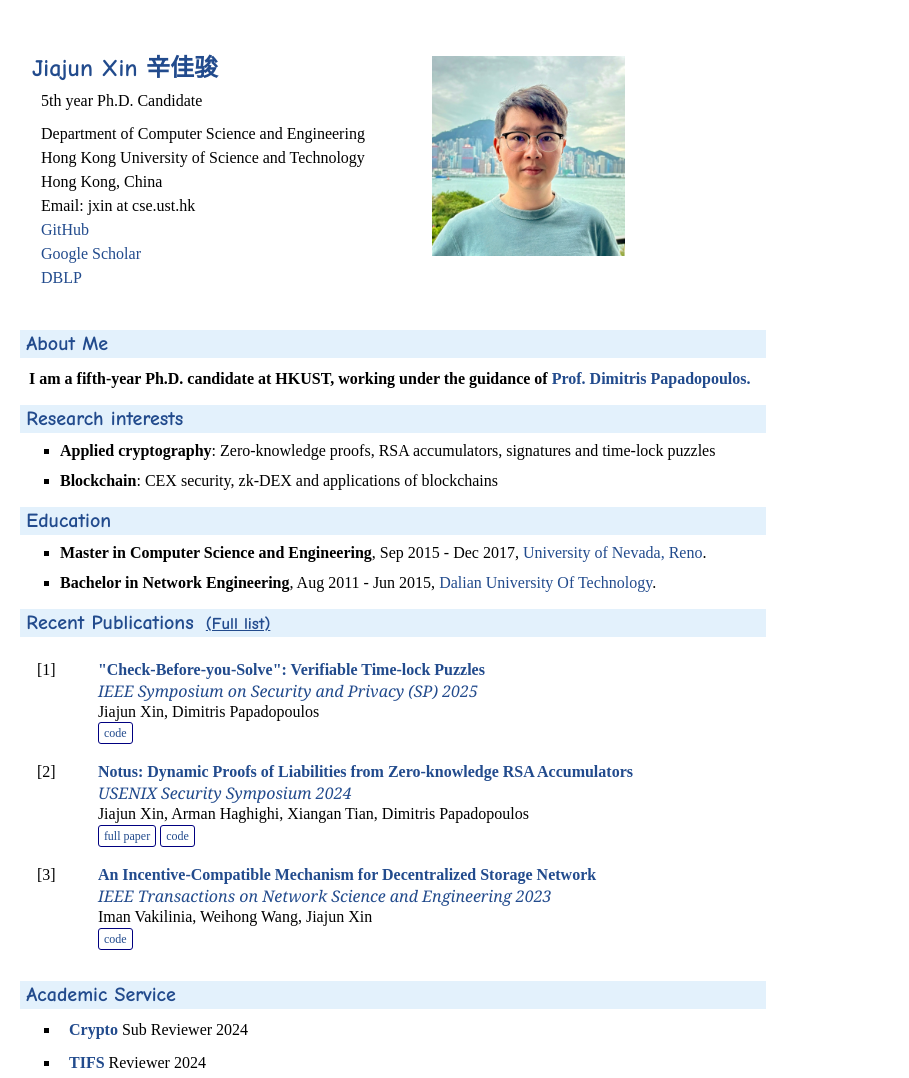
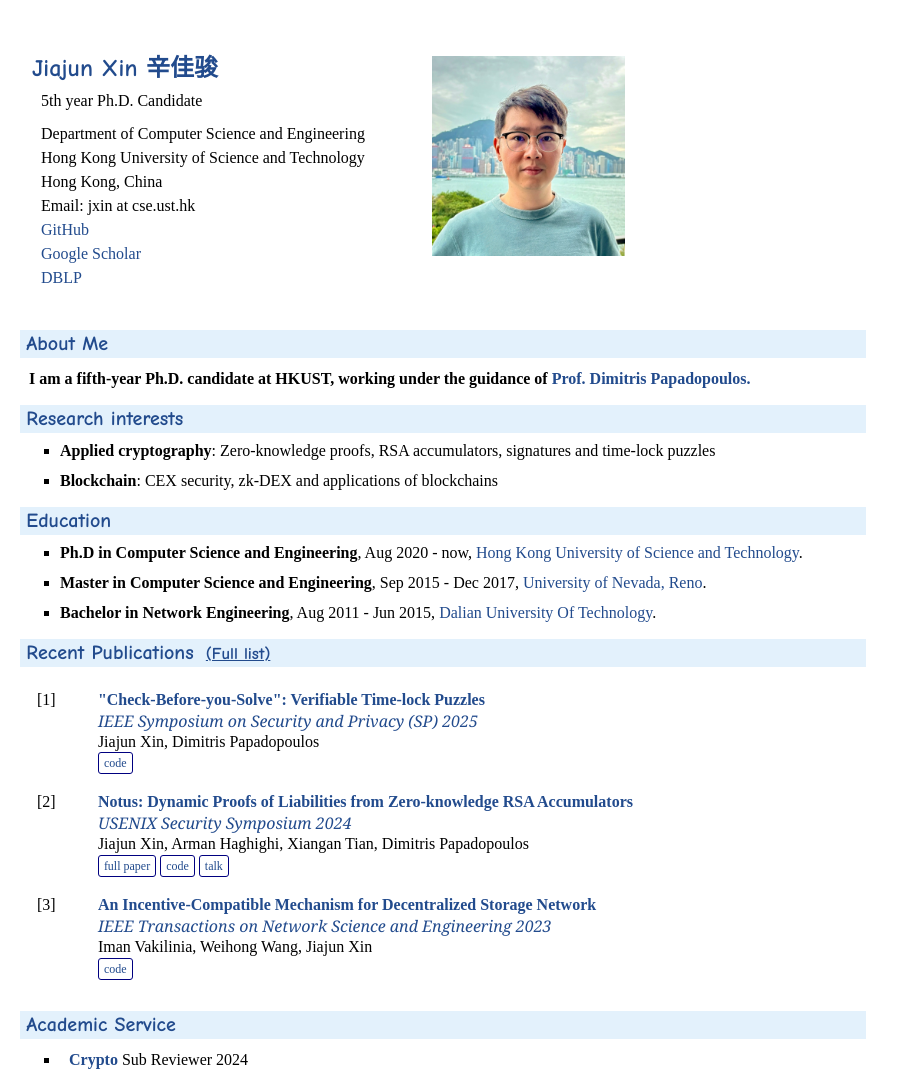
Before and after one commit to jiajunxin/jiajunxin.github.io, a plain HTML site: page index.html in a window 1280 px wide. Shown: the top 1078 px of the page, without its empty margins (0-909 px from the left). Drawn offline with Linux system fonts and the light colour scheme.

Commit message:
update Notus talk

```diff
--- a/index.html
+++ b/index.html
@@ -52,6 +52,9 @@
 
     <h2><a name="Education">Education</a></h2>
     <ul>
+        <li><b>Ph.D in Computer Science and Engineering</b>, Aug 2020 - now, <a href="https://hkust.edu.hk/"
+                target="_blank">Hong Kong University of Science and Technology</a>.
+        </li>
         <li><b>Master in Computer Science and Engineering</b>, Sep 2015 - Dec 2017, <a href="https://www.unr.edu/"
                 target="_blank">University of
                 Nevada,
@@ -98,6 +101,8 @@
                 <br>
                 <a href="https://eprint.iacr.org/2024/395.pdf" class="btn" target="_blank">full paper</a>
                 <a href="https://github.com/notus-project/rsa_accumulator" class="btn" target="_blank">code</a>
+                <a href="https://www.usenix.org/conference/usenixsecurity24/presentation/xin" class="btn"
+                    target="_blank">talk</a>
             </td>
         </tr>
 
--- a/mycss.css
+++ b/mycss.css
@@ -137,7 +137,7 @@ h1 {
 h2,
 h3 {
 	max-width: 90%;
-	width: 37em;
+	width: 42em;
 	color: #527bbd;
 	margin-top: 0.7em;
 	margin-bottom: 0.3em;
```
